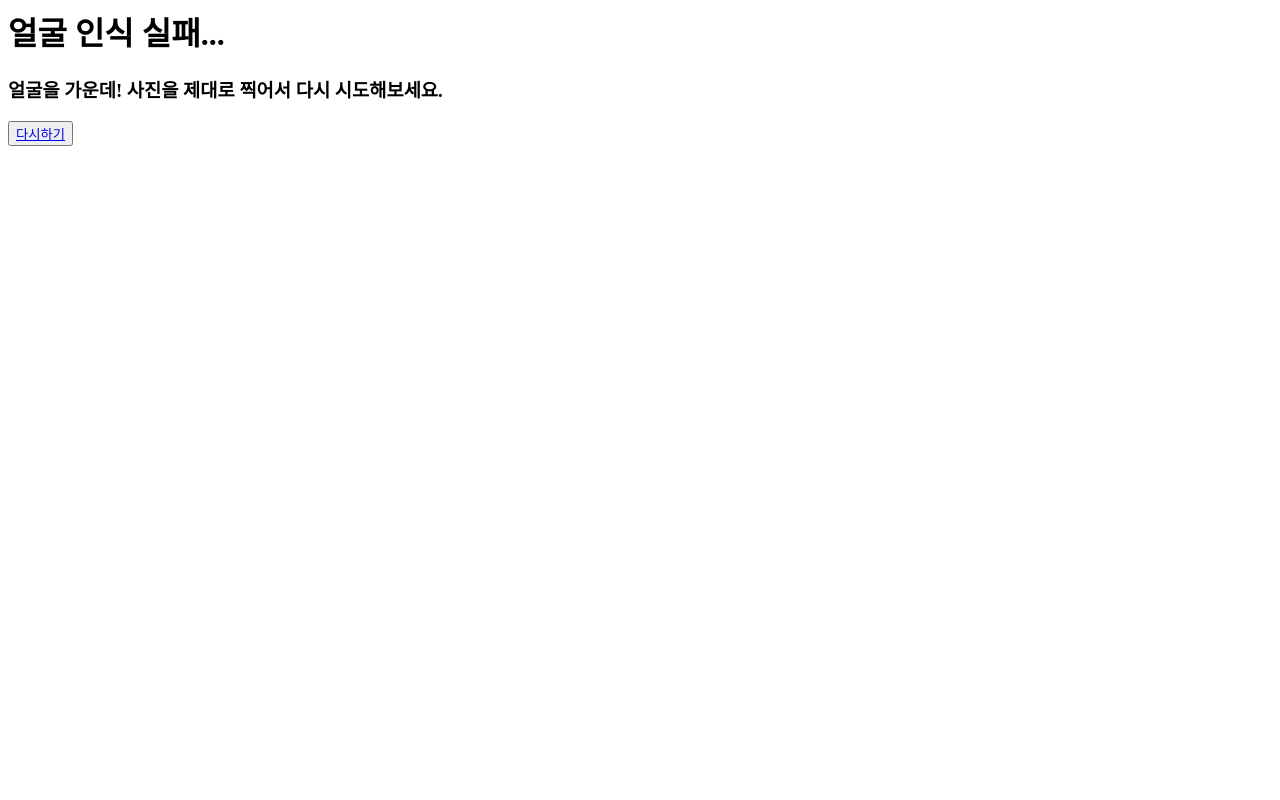
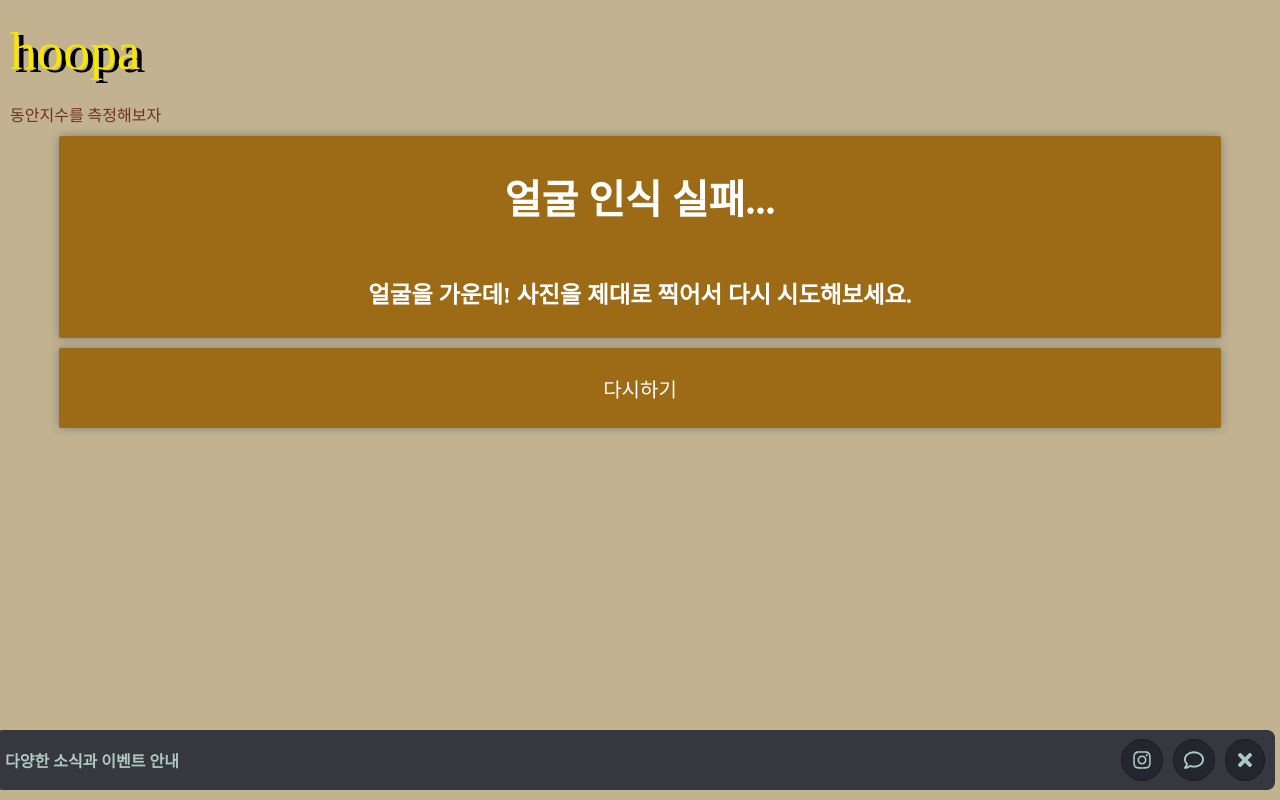
Before and after one commit to hooong/kakao_fish, a Django app: page /error/ in a window 1280 px wide. Run offline with Django 3.2, Linux system fonts and the light colour scheme; parts of the project's set-up code (start-up, migrations or seed data) failed here and were passed over; some libraries are stand-ins or nearby versions; some web fonts are replaced.

Commit message:
error.html

```diff
--- a/kakaofish/HOAY/templates/error.html
+++ b/kakaofish/HOAY/templates/error.html
@@ -1,3 +1,76 @@
+{% load static %}
+<!DOCTYPE html>
+<html>
+<head>
+    <script type="text/javascript" src="//wcs.naver.net/wcslog.js"></script>
+    <script type="text/javascript">
+      if(!wcs_add) var wcs_add = {};
+      wcs_add["wa"] = "30ce34c61e2434";
+      wcs_do();
+      </script>
+    <link rel="stylesheet" href="https://cdnjs.cloudflare.com/ajax/libs/animate.css/3.7.2/animate.min.css">
+        <script src="https://use.fontawesome.com/releases/v5.2.0/js/all.js"></script>
+	<title></title>
+	<meta name="viewport" content="width=device-width">
+	<link rel="stylesheet" href="{% static 'HOAY/style.css'%}">
+</head>
+<body>
+  <div class="flexBox" style="justify-content: flex-start">
+    <p class="logo"> hoopa </p>
+
+  </div>
+  <p class="subTitle"> 동안지수를 측정해보자 </p>
+
+    <form id="frm" action="" method="POST" enctype="multipart/form-data">
+        {% csrf_token %}
+<div class="flexBox">
+
+	<div class="contain">
+
 <h1>얼굴 인식 실패...</h1>
 <h3>얼굴을 가운데! 사진을 제대로 찍어서 다시 시도해보세요.</h3>
-<button><a href="{% url 'hoaymain' %}">다시하기</a></button>
+	</div>
+</div>
+
+
+    <!-- {{faceForm}} -->
+<div class="flexBox">
+      <div class="contain" onclick="window.location.href='/hoay'">
+               <a style="text-decoration: none;color:white"href="{%url 'hoaymain'%}">다시하기</a>
+      </div>
+
+</div>
+</form>
+<div style="height:200px;"></div>
+
+
+  <div id="fBar"class="floatingBar animated slideInLeft">
+    <div class="textNotice">
+      다양한 소식과 이벤트 안내
+    </div>
+    <div class="btnBox">
+        <div class="circleBtn">
+            <svg  aria-hidden="true" focusable="false" data-prefix="fab" data-icon="instagram" class="svg-inline--fa fa-instagram fa-w-14" role="img" xmlns="http://www.w3.org/2000/svg" viewBox="0 0 448 512"><path fill="currentColor" d="M224.1 141c-63.6 0-114.9 51.3-114.9 114.9s51.3 114.9 114.9 114.9S339 319.5 339 255.9 287.7 141 224.1 141zm0 189.6c-41.1 0-74.7-33.5-74.7-74.7s33.5-74.7 74.7-74.7 74.7 33.5 74.7 74.7-33.6 74.7-74.7 74.7zm146.4-194.3c0 14.9-12 26.8-26.8 26.8-14.9 0-26.8-12-26.8-26.8s12-26.8 26.8-26.8 26.8 12 26.8 26.8zm76.1 27.2c-1.7-35.9-9.9-67.7-36.2-93.9-26.2-26.2-58-34.4-93.9-36.2-37-2.1-147.9-2.1-184.9 0-35.8 1.7-67.6 9.9-93.9 36.1s-34.4 58-36.2 93.9c-2.1 37-2.1 147.9 0 184.9 1.7 35.9 9.9 67.7 36.2 93.9s58 34.4 93.9 36.2c37 2.1 147.9 2.1 184.9 0 35.9-1.7 67.7-9.9 93.9-36.2 26.2-26.2 34.4-58 36.2-93.9 2.1-37 2.1-147.8 0-184.8zM398.8 388c-7.8 19.6-22.9 34.7-42.6 42.6-29.5 11.7-99.5 9-132.1 9s-102.7 2.6-132.1-9c-19.6-7.8-34.7-22.9-42.6-42.6-11.7-29.5-9-99.5-9-132.1s-2.6-102.7 9-132.1c7.8-19.6 22.9-34.7 42.6-42.6 29.5-11.7 99.5-9 132.1-9s102.7-2.6 132.1 9c19.6 7.8 34.7 22.9 42.6 42.6 11.7 29.5 9 99.5 9 132.1s2.7 102.7-9 132.1z"></path></svg>
+        </div>
+
+        <div class="circleBtn">
+            <svg aria-hidden="true" focusable="false" data-prefix="far" data-icon="comment" class="svg-inline--fa fa-comment fa-w-16" role="img" xmlns="http://www.w3.org/2000/svg" viewBox="0 0 512 512"><path fill="currentColor" d="M256 32C114.6 32 0 125.1 0 240c0 47.6 19.9 91.2 52.9 126.3C38 405.7 7 439.1 6.5 439.5c-6.6 7-8.4 17.2-4.6 26S14.4 480 24 480c61.5 0 110-25.7 139.1-46.3C192 442.8 223.2 448 256 448c141.4 0 256-93.1 256-208S397.4 32 256 32zm0 368c-26.7 0-53.1-4.1-78.4-12.1l-22.7-7.2-19.5 13.8c-14.3 10.1-33.9 21.4-57.5 29 7.3-12.1 14.4-25.7 19.9-40.2l10.6-28.1-20.6-21.8C69.7 314.1 48 282.2 48 240c0-88.2 93.3-160 208-160s208 71.8 208 160-93.3 160-208 160z"></path></svg>
+        </div>
+        <button class="circleBtn" onclick="closedBar()">
+            <svg style="transform:rotate(45deg)" aria-hidden="true" focusable="false" data-prefix="fas" data-icon="plus" class="svg-inline--fa fa-plus fa-w-14" role="img" xmlns="http://www.w3.org/2000/svg" viewBox="0 0 448 512"><path fill="currentColor" d="M416 208H272V64c0-17.67-14.33-32-32-32h-32c-17.67 0-32 14.33-32 32v144H32c-17.67 0-32 14.33-32 32v32c0 17.67 14.33 32 32 32h144v144c0 17.67 14.33 32 32 32h32c17.67 0 32-14.33 32-32V304h144c17.67 0 32-14.33 32-32v-32c0-17.67-14.33-32-32-32z"></path></svg>
+        </button>
+    </div>
+
+</div>
+
+
+<script>
+  function closedBar(){
+    var fBar = document.getElementById("fBar");
+    fBar.classList.add('slideOutLeft');
+
+  }
+</script>
+
+</body>
+</html>
```
